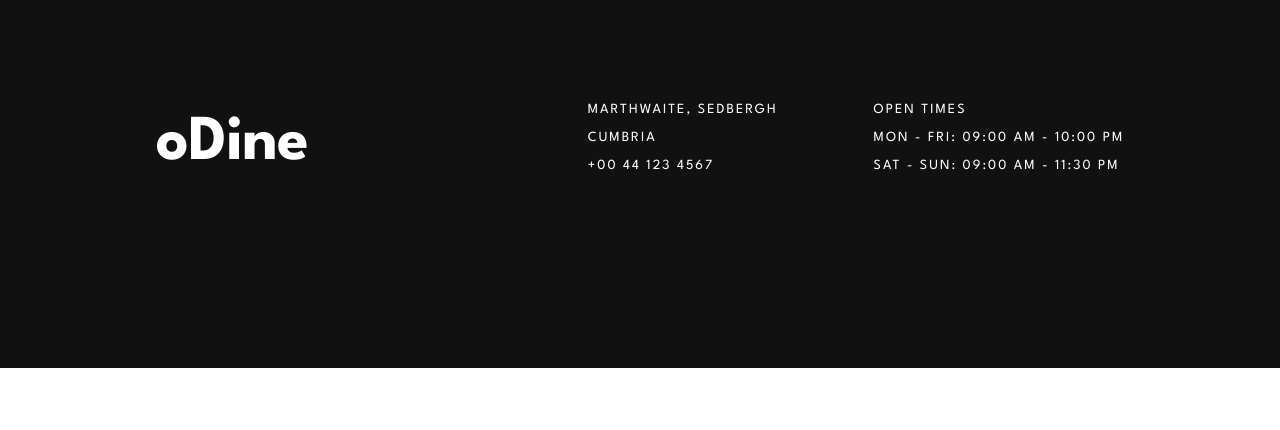
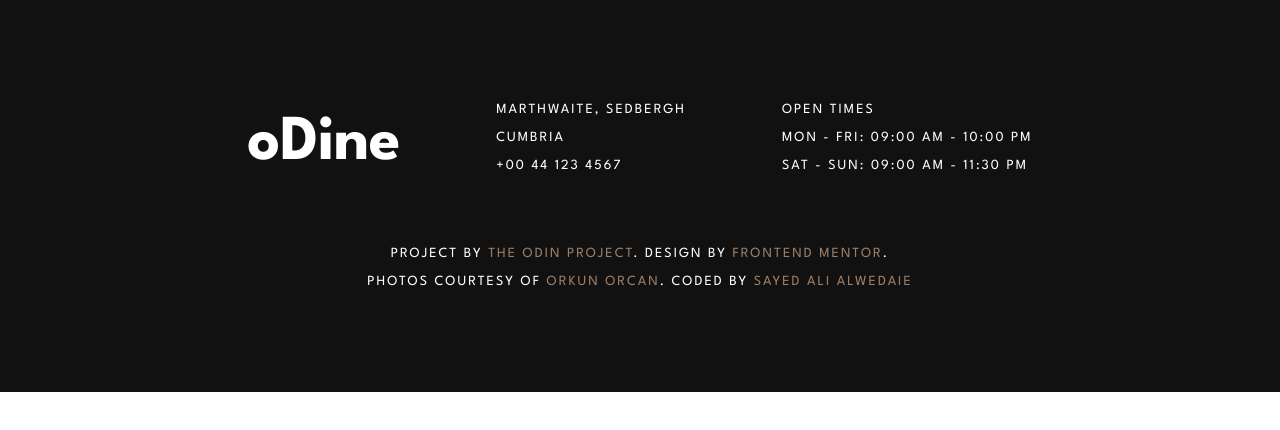
Before and after one commit to sydalwedaie/odin-project-restaurant, a website built with webpack: page src/template.html in a window 1280 px wide. Built offline with nearby package versions, Linux system fonts and the light colour scheme.

Commit message:
fix footer. add attribution. add meta data

```diff
--- /dev/null
+++ b/favicon_io/about.txt
@@ -0,0 +1,6 @@
+This favicon was generated using the following graphics from Twitter Twemoji:
+
+- Graphics Title: 1f374.svg
+- Graphics Author: Copyright 2020 Twitter, Inc and other contributors (https://github.com/twitter/twemoji)
+- Graphics Source: https://github.com/twitter/twemoji/blob/master/assets/svg/1f374.svg
+- Graphics License: CC-BY 4.0 (https://creativecommons.org/licenses/by/4.0/)
--- a/src/style.css
+++ b/src/style.css
@@ -33,6 +33,9 @@ header button,
   font-weight: 600;
   color: white;
 
+  display: flex;
+  flex-direction: column;
+  gap: 2rem;
   &:hover {
     background-color: white;
     color: var(--color-cod-gray);
@@ -346,6 +349,7 @@ footer {
   color: white;
   display: flex;
   flex-direction: column;
+  align-items: center;
   gap: 2rem;
 
   h2,
@@ -355,6 +359,23 @@ footer {
     font-size: 0.875rem;
     letter-spacing: 2px;
     line-height: 2;
+  }
+
+  .info-wrapper {
+    display: flex;
+    flex-direction: column;
+    gap: 2rem;
+    max-width: 65rem;
+    @media (min-width: 48rem) {
+      flex-direction: row;
+      justify-content: space-between;
+      text-align: left;
+      gap: 4rem;
+    }
+
+    @media (min-width: 61rem) {
+      gap: 6rem;
+    }
   }
 
   .restaurant-info {
@@ -368,13 +389,16 @@ footer {
     }
   }
 
-  @media (min-width: 48rem) {
-    flex-direction: row;
-    justify-content: space-around;
-    text-align: left;
-  }
-
   @media (min-width: 61rem) {
     padding-block: 6rem;
+    .logo {
+      margin-bottom: 1rem;
+    }
   }
 }
+
+.attribution {
+  a {
+    color: var(--color-beaver);
+  }
+}
--- a/src/template.html
+++ b/src/template.html
@@ -3,11 +3,32 @@
   <head>
     <meta charset="UTF-8" />
     <meta name="viewport" content="width=device-width, initial-scale=1.0" />
+    <meta name="og:image" content="./assets/og-image.jpg" />
+    <link
+      rel="apple-touch-icon"
+      sizes="180x180"
+      href="./assets/apple-touch-icon.png"
+    />
+    <link
+      rel="icon"
+      type="image/png"
+      sizes="32x32"
+      href="./assets/favicon-32x32.png"
+    />
+    <link
+      rel="icon"
+      type="image/png"
+      sizes="16x16"
+      href="./assets/favicon-16x16.png"
+    />
+    <link rel="manifest" href="./site.webmanifest" />
+
     <title>oDine</title>
   </head>
   <body>
     <main id="content"></main>
     <footer>
+      <div class="info-wrapper">
         <div class="logo">oDine</div>
         <div class="restaurant-info">
           <div class="address">
@@ -21,6 +42,28 @@
             <p>SAT - SUN: 09:00 AM - 11:30 PM</p>
           </div>
         </div>
+      </div>
+      <div class="attribution">
+        <p>
+          Project by
+          <a
+            href="https://www.theodinproject.com/lessons/node-path-javascript-restaurant-page"
+            >The Odin Project</a
+          >. Design by
+          <a
+            href="https://www.frontendmentor.io/challenges/dine-restaurant-website-yAt7Vvxt7"
+            >Frontend Mentor</a
+          >.
+        </p>
+        <p>
+          Photos courtesy of
+          <a href="https://unsplash.com/@orkunorcan">Orkun Orcan</a>. Coded by
+          <a
+            href="https://github.com/sydalwedaie/odin-project-restaurant/tree/main"
+            >Sayed Ali Alwedaie</a
+          >
+        </p>
+      </div>
     </footer>
   </body>
 </html>
```
Also changed, not shown: src/assets/android-chrome-192x192.png (added), src/assets/android-chrome-512x512.png (added), src/assets/apple-touch-icon.png (added), src/assets/favicon-16x16.png (added), src/assets/favicon-32x32.png (added), src/assets/favicon.ico (added), src/assets/og-image.jpg (added), src/site.webmanifest (added). Lines whose indentation alone changed are shown as unchanged.
